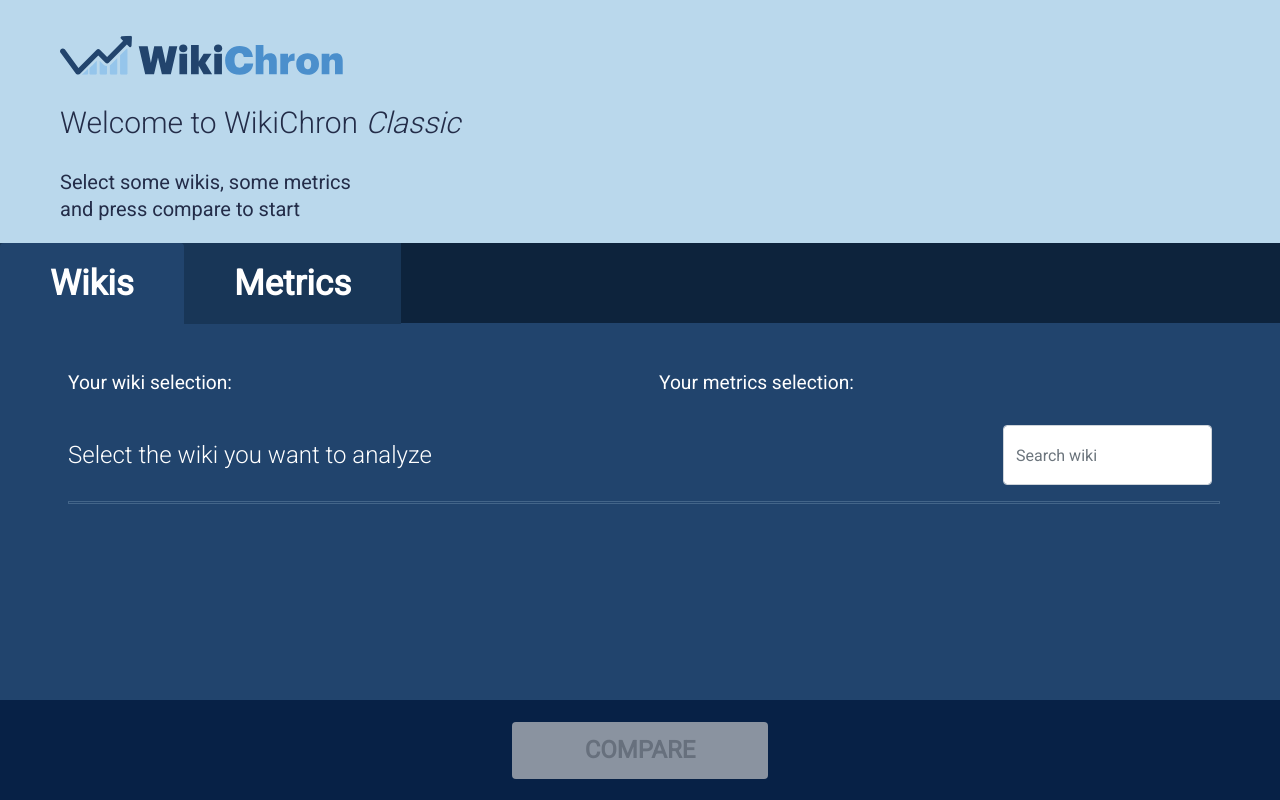
After one commit to Grasia/WikiChron, a Flask app: template wikichron/templates/selection/selection.html in a window 1280 px wide. The commit adds this page. Run offline with Flask 3, Linux system fonts and the light colour scheme; the template is opened without the code that fills it, so the values that code supplies are empty; parts of the project's set-up code (start-up, migrations or seed data) failed here and were passed over; some libraries are stand-ins or nearby versions.

Commit message:
Added selection screen.
Code mostly imported from WikiChron networks.
    To see a more detailed log of the changes go to the WikiChron-networks repository:
    https://github.com/Grasia/WikiChron-networks/commit/f7c49f75995c5f43b68e75d7734b181a710fa5cb

```diff
--- /dev/null
+++ b/wikichron/static/style.css
@@ -0,0 +1,229 @@
+/* General */
+body {
+  margin: 0px;
+  font-family: Roboto, sans-serif;
+  height: 100%;
+  background-color: #21446D;
+}
+
+p {
+    margin-top: 0;
+    margin-bottom: 0;
+}
+
+.action-button {
+    border: none;
+    border-radius: 4px;
+    background-color: #49A5E6;
+    color: white;
+    font-family: 'Roboto', sans-serif;
+    font-weight: bold;
+    line-height: 28px;
+}
+
+.action-button:hover {
+    color: white;
+    background-color: #2DCCCD;
+}
+
+.action-button:disabled {
+    background-color: #D1D1D1;
+    cursor: default;
+    color: #9B9B9B;
+}
+
+/* Current selection display */
+
+.badge-secondary {
+    background-color: #3D71AE;
+}
+
+.close-wiki-badge {
+    color: inherit;
+    font-size: 1.2rem;
+    float: none;
+}
+
+.close-wiki-badge:hover {
+    color: inherit;
+    opacity: 1;
+    border: 0;
+    font-size: 1.3rem;
+}
+
+
+/* Header */
+
+header {
+    width: 100%;
+    background-color: #BAD8EC;
+    padding: 10px 60px 20px 60px;
+}
+
+.sticky-header {
+    position: sticky;
+    top: 0;
+    left: 0;
+    z-index: 10;
+    background-color: inherit;
+    height: fit-content;
+}
+
+#logo-container {
+    padding: 25px 0 25px 0;
+}
+
+.intro-container {
+    background-color: #BAD8EC;
+}
+
+
+#selection-header-welcome {
+    font-weight: 300;
+    font-size: 30px;
+    color: #232C48;
+}
+
+#selection-header-paragraph {
+    font-family: Roboto;
+    color: #232C48;
+    font-size: 20px;
+    line-height: 27px;
+    width: 300px;
+}
+
+
+/* Main */
+
+section.selection-content {
+    color: white;
+}
+
+section.selection-content p {
+    margin-top: 0.75rem;
+    margin-bottom: 0.75rem;
+}
+
+#tabs {
+    border: none;
+}
+
+.nav-tabs .nav-link, .nav-tabs .nav-item, .nav-tabs .nav-link.active{
+    color: white;
+    border: none;
+}
+
+.nav-tabs .nav-item{
+    background-color: #183657;
+}
+
+.nav-tabs .nav-link:hover{
+    background-color: gray;
+}
+
+.nav-tabs .nav-link {
+    padding: 20px 50px 20px 50px;
+}
+
+.nav-tabs .nav-link.active {
+    background-color: #21446D;
+}
+
+.tabs-bar-container {
+    background-color: #0D233C;
+    color: white;
+}
+
+.nav-item {
+    color: #FFFFFF;
+    font-family: Roboto;
+    font-size: 35px;
+    font-weight: 900;
+    line-height: 41px;
+}
+
+.tab-content {
+    padding: 33px 60px 33px 60px;
+}
+
+.current-selection-container {
+    margin: 0px 0px 15px 0px;
+}
+
+.line {
+    box-sizing: border-box;
+    height: 3px;
+    border: 1px solid #BAD8EC;
+    opacity: 0.22;
+    margin-left: 0;
+    margin-right: 0;
+}
+
+.card-title {
+    color: #193250;
+}
+
+.card-body {
+    color: #4A4A4A;
+}
+
+.card-image-container {
+    width: 250px;
+    height: 140px;
+    display: flex;
+}
+
+.card-image-wrapper {
+    margin: auto;
+}
+
+.card-image-wrapper > img {
+    max-height: 90px;
+    max-width: 240px;
+}
+
+.tab-intro-paragraph {
+    font-size: 1.5rem;
+    font-weight: 300;
+}
+
+.current-selection-paragraph {
+    font-weight: 500;
+    font-size: 1.2rem;
+    line-height: 18px;
+}
+
+.wiki-item {
+    display: flex;
+    justify-content: space-between;
+}
+
+.wiki-url {
+    margin-bottom: 0 !important;
+}
+
+/* Footer */
+
+/* footer - button */
+
+footer.action-button-container{
+    width: 100%;
+    height: 100px;
+}
+
+.selection-container-button {
+    display: flex;
+    justify-content: center;
+    align-items: center;
+    width: 100%;
+    height: inherit;
+    background-color: #072146;
+    bottom: 0px;
+    position: fixed;
+}
+
+#selection-footer-button {
+    font-size: 24px;
+    height: 57px;
+    width: 256px;
+}
--- /dev/null
+++ b/wikichron/templates/base.html
@@ -0,0 +1,44 @@
+<!--
+   base.html
+
+   Descp:
+
+   Created on: 05-mar-2019
+
+   Copyright 2019 Abel 'Akronix' Serrano Juste <akronix5@gmail.com>
+-->
+
+<!DOCTYPE html PUBLIC "-//W3C//DTD XHTML 1.0 Strict//EN"
+    "http://www.w3.org/TR/xhtml1/DTD/xhtml1-strict.dtd">
+<html xmlns="http://www.w3.org/1999/xhtml" xml:lang="en" lang="en">
+
+    <head>
+        <title>WikiChron Classic - selection</title>
+
+        <meta http-equiv="content-type" content="text/html;charset=utf-8" />
+        <meta http-equiv="X-UA-Compatible" content="IE=edge">
+        <meta charset="UTF-8">
+        <meta name="author" content="Abel 'Akronix' Serrano Juste">
+        <meta name="description" content="WikiChron Networks is a web tool for the analysis and visualization of different networks within wiki online communities">
+        <meta name="og:title" content="WikiChron - Classic">
+        <meta name="og:description" content="WikiChron Networks is a web tool for the visualization of networks within wikis">
+    <!--
+        <meta name="og:url" content="http://localhost">
+    -->
+    <!--
+        <meta name="og:image" content="/app/assets/wikichron_networks_logo.png">
+    -->
+        <meta name="og:image:width" content="600">
+        <meta name="twitter:title" content="WikiChron - Classic">
+
+        {% block dependencies %}{% endblock %}
+
+        <link rel="stylesheet" href="{{ url_for('static', filename='style.css') }}">
+        <link rel="shortcut icon" href="{{ url_for('static', filename='favicon.ico') }}">
+    </head>
+
+    <body>
+        {% block content %}{% endblock %}
+    </body>
+
+</html>
--- /dev/null
+++ b/wikichron/templates/selection/current_selection.html
@@ -0,0 +1,19 @@
+<div id="current-selection-display" class="d-flex flex-column ml-2">
+    <div class="row">
+
+        <div class="col-sm">
+            <p id="current-wiki-selection" class="d-inline-block current-selection-paragraph">
+                <span class="mr-2 align-middle">Your wiki selection:</span>
+                <span id="wiki-badges-container" class="d-inline-block align-middle" style="height: 30px"></span>
+            </p>
+        </div>
+
+        <div class="col-sm">
+            <p id="current-metrics-selection" class="d-inline-block current-selection-paragraph">
+                <span class="mr-2 align-middle">Your metrics selection:</span>
+                <span id="metrics-badges-container" class="d-inline-block align-middle" style="height: 30px"></span>
+            </p>
+        </div>
+
+    </div>
+</div>
--- /dev/null
+++ b/wikichron/templates/selection/selection.html
@@ -0,0 +1,118 @@
+{% extends "base.html" %}
+
+
+{% block dependencies %}
+    {% if development %}
+         <!-- list.js -->
+        <script src="/lib/list.js"></script>
+
+        <!-- JQuery -->
+        <script src="/lib/jquery-3.3.1.js"></script>
+        <!-- Popper.js -->
+        <script src="/lib/popper.js"></script>
+
+        <!-- bootstrap 4 -->
+        <link rel="stylesheet" href="/lib/bootstrap.css" />
+        <script src="/lib/bootstrap.js"></script>
+
+        <!-- Roboto font -->
+        {% set fonts = [
+            'Roboto-BlackItalic.ttf',
+            'Roboto-Black.ttf',
+            'Roboto-BoldItalic.ttf',
+            'Roboto-Bold.ttf',
+            'Roboto-Italic.ttf',
+            'Roboto-LightItalic.ttf',
+            'Roboto-Light.ttf',
+            'Roboto-MediumItalic.ttf',
+            'Roboto-Medium.ttf',
+            'Roboto-Regular.ttf',
+            'Roboto-ThinItalic.ttf',
+            'Roboto-Thin.ttf'
+        ]
+        %}
+
+        {% for font in fonts %}
+            <link href="/lib/Roboto/{{ font }}" rel="application/font-sfnt">
+        {% endfor %}
+
+
+    {% else %}
+        <!-- list.js -->
+        <script src="//cdnjs.cloudflare.com/ajax/libs/list.js/1.5.0/list.min.js"></script>
+
+        <!-- JQuery -->
+        <script src="https://code.jquery.com/jquery-3.3.1.slim.min.js" integrity="sha384-q8i/X+965DzO0rT7abK41JStQIAqVgRVzpbzo5smXKp4YfRvH+8abtTE1Pi6jizo" crossorigin="anonymous"></script>
+        <!-- Popper.js -->
+        <script src="https://cdnjs.cloudflare.com/ajax/libs/popper.js/1.14.7/umd/popper.min.js" integrity="sha384-UO2eT0CpHqdSJQ6hJty5KVphtPhzWj9WO1clHTMGa3JDZwrnQq4sF86dIHNDz0W1" crossorigin="anonymous"></script>
+
+        <!-- bootstrap 4 -->
+        <link rel="stylesheet" href="https://stackpath.bootstrapcdn.com/bootstrap/4.3.1/css/bootstrap.min.css" integrity="sha384-ggOyR0iXCbMQv3Xipma34MD+dH/1fQ784/j6cY/iJTQUOhcWr7x9JvoRxT2MZw1T" crossorigin="anonymous">
+        <script src="https://stackpath.bootstrapcdn.com/bootstrap/4.3.1/js/bootstrap.min.js" integrity="sha384-JjSmVgyd0p3pXB1rRibZUAYoIIy6OrQ6VrjIEaFf/nJGzIxFDsf4x0xIM+B07jRM" crossorigin="anonymous"></script>
+
+        <!-- Roboto font -->
+        <link href="https://fonts.googleapis.com/css?family=Roboto:300,400" rel="stylesheet">
+
+        <!-- Own js files-->
+        <script src="js/piwik.js"></script>
+    {% endif %}
+
+    <!-- Common deps for prod and dev -->
+
+    <!-- Own js files-->
+    <script src="js/selection_wikis.js" defer="defer"></script>
+
+{% endblock %}
+
+
+{% block content %}
+
+    <header>
+        <div id='logo-container' class="sticky-header">
+            <img height="40px" src={{url_for('static', filename='assets/logo_wikichron.svg')}} />
+        </div>
+
+            <div class='intro-container'>
+                <p id='selection-header-welcome'>Welcome to WikiChron <em>Classic</em></p>
+                <div id='selection-header-paragraph-div'>
+                    <img />
+                    <p id="selection-header-paragraph">Select some wikis, some metrics and press compare to start</p>
+                </div>
+            </div>
+    </header>
+
+    <div class="tabs-bar-container">
+        <ul class="nav nav-tabs" id="tabs" role="tablist">
+            <li class="nav-item">
+                <a class="nav-link active" id="wikis-tab" data-toggle="tab" href="#wikis" role="tab" aria-controls="home" aria-selected="true">Wikis</a>
+            </li>
+            <li class="nav-item">
+                <a class="nav-link" id="metrics-tab" data-toggle="tab" href="#metrics" role="tab" aria-controls="metrics" aria-selected="false">Metrics</a>
+            </li>
+        </ul>
+    </div>
+    <main>
+        <section class="selection-content">
+
+
+            <div class="tab-content">
+                <div class="current-selection-container">
+                    {% include 'selection/current_selection.html' %}
+                </div>
+                <div class="tab-pane fade show active" id="wikis" role="tabpanel" aria-labelledby="wikis-tab">
+                    {% include 'selection/selection_wikis.html' %}
+                </div>
+                <div class="tab-pane fade" id="metrics" role="tabpanel" aria-labelledby="metrics-tab">
+                    {% include 'selection/selection_metrics.html' %}
+                </div>
+            </div>
+        </section>
+
+        <footer class="action-button-container">
+            <div id="selection-footer-container-button" class="selection-container-button">
+                <button id="selection-footer-button" type="button" class="btn action-button" disabled>COMPARE</button>
+            </div>
+        </footer>
+
+    </main>
+{% endblock %}
--- /dev/null
+++ b/wikichron/templates/selection/selection_metrics.html
@@ -0,0 +1,11 @@
+<div>
+    <p class="ml-2 tab-intro-paragraph">Select the metrics you want to see for this wiki</p>
+    <hr class="ml-2 line"/>
+
+    {% for metric in metrics %}
+        <div class="custom-control custom-radio m-4">
+            <input class="custom-control-input metrics-checkboxes" type="radio" id="radio-{{metric['code']}}" value="{{metric['code']}}" data-metric-name="{{metric.name}}" name="metric">
+            <label class="custom-control-label metric-name" for="radio-{{metric['code']}}">{{metric['name']}}</label>
+        </div>
+    {% endfor %}
+</div>
--- /dev/null
+++ b/wikichron/templates/selection/selection_wikis.html
@@ -0,0 +1,60 @@
+<div>
+
+    <div id="tab-header" class="d-flex justify-content-between mx-2">
+        <p class="tab-intro-paragraph" >Select the wiki you want to analyze</p>
+
+        <form class="form-inline">
+            <label class="sr-only" for="search-wiki-input">Wiki keywords</label>
+            <input id="search-wiki-input" class="form-control h-100" type="text" placeholder="Search wiki"/>
+        </form>
+    </div>
+
+    <hr class="ml-2 line"/>
+
+    <div id="cards-container" class="w-100 mx-auto d-flex">
+
+        <div id="cards-list" class="d-flex flex-row flex-wrap justify-content-center list">
+            {% for wiki in wikis %}
+                <div class="card m-2 mb-5" style="width: 18rem;">
+                  <div class="card-body">
+                    <h4 class="card-title">
+                        <div class="custom-control custom-checkbox">
+                            <input class="custom-control-input wiki-checkbox" type="checkbox" id="checkbox-{{wiki.url}}" value="{{wiki.url}}" data-wiki-name="{{wiki.name}}" name="wikis">
+                            <label class="custom-control-label wiki-name" for="checkbox-{{wiki.url}}">{{wiki.name}}</label>
+                        </div>
+                    </h4>
+                    <div class="card-image-container" style="background-color: {{wiki.color or 'white'}};">
+                        <div class="card-image-wrapper">
+                            {% if wiki.imageSrc %}
+                            <img src="{{wiki.imageSrc}}" alt="Wiki image" />
+                            {% else %}
+                            <img src="/static/assets/wiki_img_fallback.png" alt="Wiki image" />
+                            {% endif %}
+                        </div>
+                    </div>
+                    <p class="card-text">
+                        <div class="wiki-item">
+                            <span>Users:</span>
+                            <span class="font-weight-bold">{{wiki.users}}</span>
+                        </div>
+                        <div class="wiki-item">
+                            <span>Articles:</span>
+                            <span class="font-weight-bold">{{wiki.articles}}</span>
+                        </div>
+                        <div class="wiki-item">
+                            <span>Pages:</span>
+                            <span class="font-weight-bold">{{wiki.pages}}</span>
+                        </div>
+                        <div class="wiki-item">
+                            <span>Edits:</span>
+                            <span class="font-weight-bold">{{wiki.edits}}</span>
+                        </div>
+                    </p>
+                    <p class="wiki-url font-weight-bold"><a href="https://{{wiki.url}}" class="card-link">{{wiki.url}}</a></p>
+                  </div>
+                </div>
+            {% endfor %}
+        </div>
+    </div>
+
+</div>
--- a/wikichron/templates/welcome.html
+++ b/wikichron/templates/welcome.html
@@ -1 +1,5 @@
-<h1>Welcome to Wikichron!</h1>
+{% extends "base.html" %}
+
+{% block content %}
+    <h1>Welcome to Wikichron!</h1>
+{% endblock %}
```
Also changed, not shown: wikichron/flask_app.py (+34 -8 lines), wikichron/js/selection_wikis.js (added, +161 -0 lines), wikichron/js/side_bar.js (+11 -1 lines).
